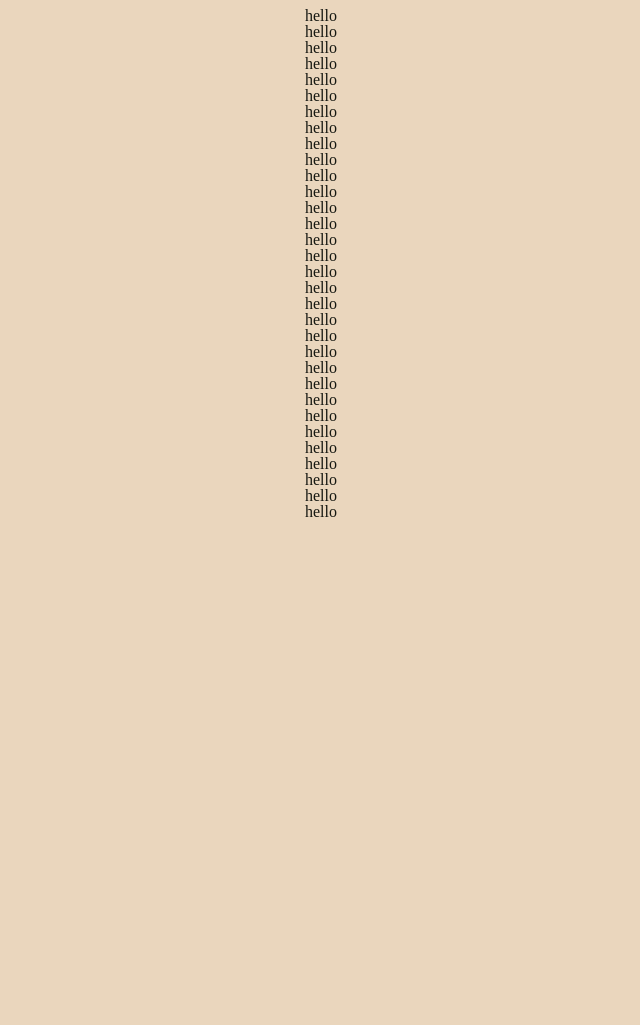
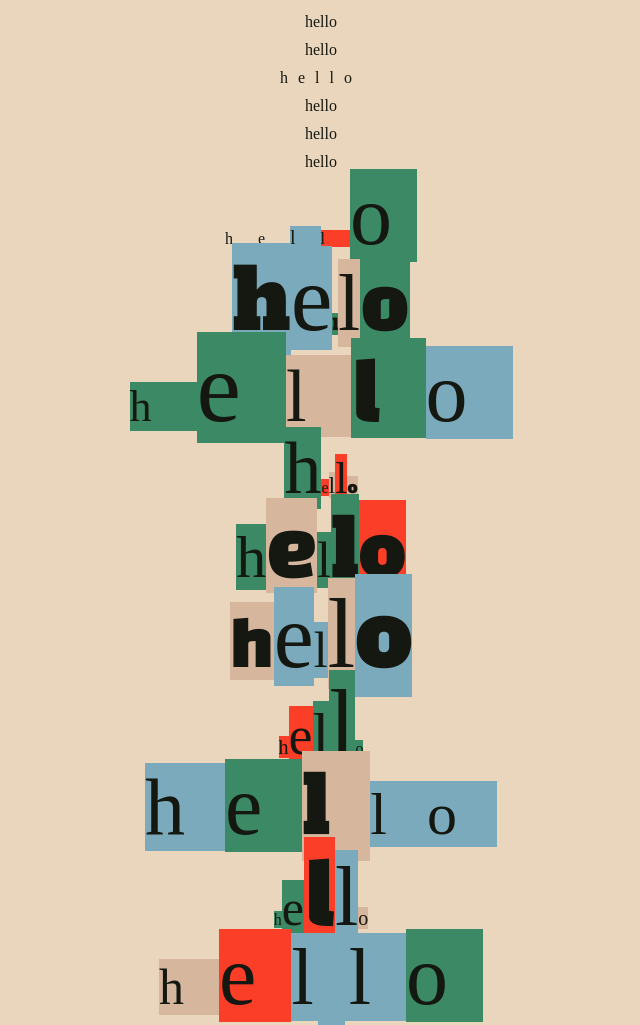
Before and after one commit to zstapel/loops, a plain HTML site: page index.html in a window 1280 px wide. Shown: the top 1025 px of the page, without its empty margins (319-959 px from the left). Before the commit the page ends 800 px from the top, so only its background shows below. Drawn offline with Linux system fonts and the light colour scheme; a web font is replaced by a local one.

Commit message:
fixing stuff

```diff
--- a/script.js
+++ b/script.js
@@ -8,12 +8,10 @@ function randomInt(min, max) { // min and max included
   for (var i = 0; i < rndInt; i++) {
     var mainEl = document.getElementById("main");
     mainEl.innerHTML +=
-    `
-    <p><span>h</span><span>e</span><span>l</span><span>l</span><span>o</span></p>
-    `;
+    `<p><span>h</span><span>e</span><span>l</span><span>l</span><span>o</span></p>`;
  }
 
- var spacing = [
+ var spacings = [
   '10px',
   '15px',
   '20px',
@@ -31,8 +29,8 @@ var rows = document.querySelectorAll("p");
 rows.length = rndInt;
 
 for (i = 0; i < rows.length; i++) {
-  spacing = Math.floor(Math.random() * (max - min + 1) + min);
-  rows[i].style.letterSpacing = spacing;
+  var spacing = Math.floor(Math.random() * rows.length);
+  rows[i].style.letterSpacing = spacings[spacing];
 }
 
 var letters = document.querySelectorAll("span");
@@ -64,11 +62,32 @@ var fonts = [
   'Ruslan Display',
 ]
 
+var sizes = [
+  '16px',
+  '20px',
+  '24px',
+  '30px',
+  '44px',
+  '50px',
+  '54px',
+  '60px',
+  '64px',
+  '70px',
+  '74px',
+  '80px',
+  '84px',
+  '90px',
+  '94px',
+  '100px',
+]
+
 for (i; i < letters.length; i++) {
-  color = Math.floor(Math.random() * (max - min + 1) + min) * colors.length;
+  color = Math.floor(Math.random() * colors.length);
   letters[i].style.backgroundColor = colors[color];
-  font = Math.floor(Math.random() * (max - min + 1) + min) * fonts.length;
+  font = Math.floor(Math.random() * fonts.length);
   letters[i].style.fontFamily = fonts[font];
+  size = Math.floor(Math.random() * sizes.length);
+  letters[i].style.fontSize = sizes[size];
 }
 
 // function randomCha(min, max) {
--- a/style.css
+++ b/style.css
@@ -1,5 +1,5 @@
 body {
-    line-height: 0;
+    line-height: .75;
     text-align: center;
     background-color: #EAD6BD;
     color: #151711;
```
